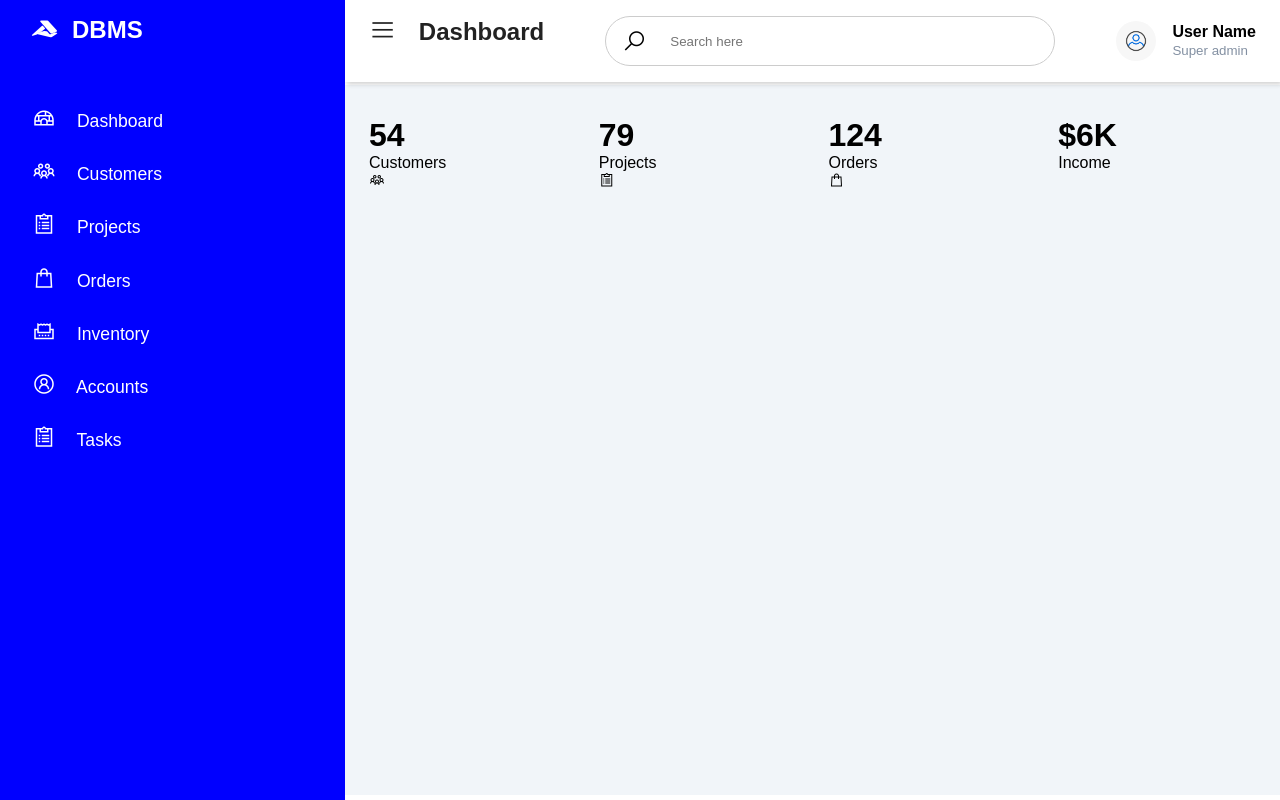
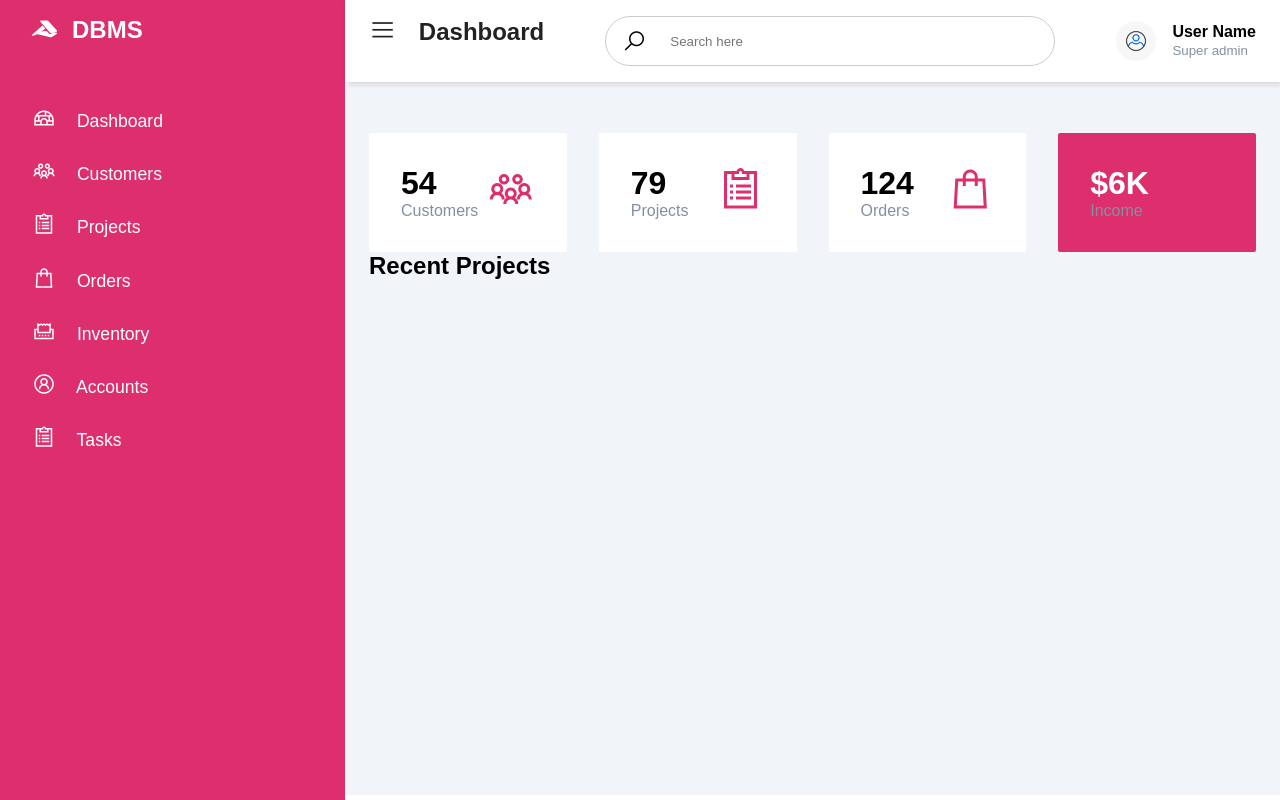
Before and after one commit to DH-0216/Library-Management-System, a plain HTML site: page dashboard.html in a window 1280 px wide. Drawn offline with nearby package versions, Linux system fonts and the light colour scheme.

Commit message:
update dashboard page Fixes #11

```diff
--- a/css/dashboard.css
+++ b/css/dashboard.css
@@ -20,7 +20,7 @@
     left: 0;
     top: 0;
     height: 100%;
-    background: blue;
+    background: var(--main-color);
     z-index: 100;
 }
 
@@ -119,10 +119,6 @@ header label span{
 
 }
 
-
-
-
-
 .user-wrapper{
     display: flex;
     align-items: center;
@@ -150,8 +146,39 @@ main{
     display: grid;
     grid-template-columns: repeat(4, 1fr);
     grid-gap: 2rem;
+    margin-top: 1rem;
 }
 
-.card{
+.card-single{
+    display: flex;
+    justify-content: space-between;
+    background: #fff;
+    padding: 2rem;
+    border-radius: 2px;
+}
+
+
+.card-single div:last-child span{
+
+    font-size: 3rem;
+    color: var(--main-color);
+}
+
+.card-single div:first-child span{
+    color: var(--text-grey);
 
 }
+
+.card-single:last-child{
+    background: var(--main-color);
+
+}
+
+
+
+
+.card-single:last-child h1,
+.card-single :last-child div:first-child span,
+.card-single :last-child div:last-child span{
+   color: #fff;
+}
--- a/dashboard.html
+++ b/dashboard.html
@@ -98,10 +98,32 @@
                         <span>Income</span>
                     </div>
                     <div>
-                        <span class="las la-google-wallet"></span>
+                        <span class="lab la-google-wallet"></span>
                     </div>
                 </div>
+            </div>
 
+            <div class="recent-grid">
+                <div class="projects">
+                    <div class="card">
+                        <div class="card-header">
+                            <h2>Recent Projects</h2>
+
+                        </div>
+
+                        <div class="card-body">
+                            <table>
+
+                            </table>
+                        </div>
+
+                    </div>
+
+                </div>
+
+                <div class="customers">
+
+                </div>
             </div>
         </main>
     </div>
```
Also changed, not shown: 1 other file.
